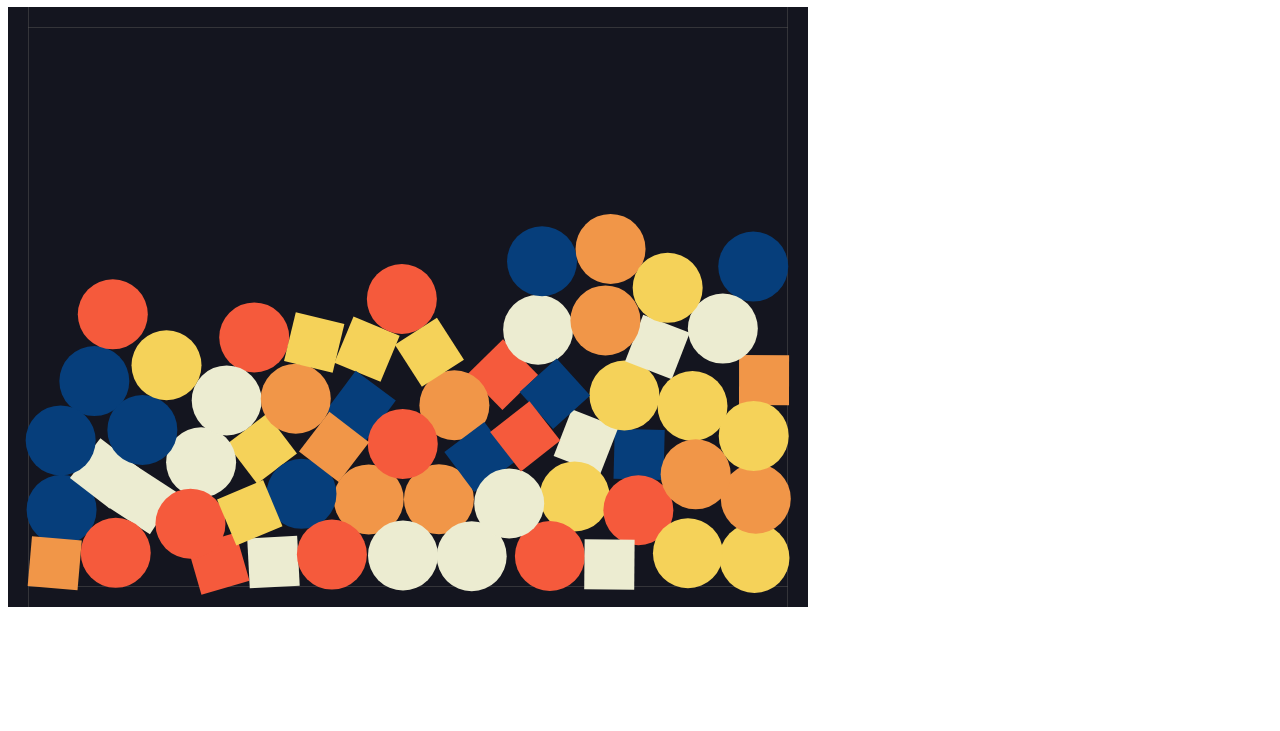
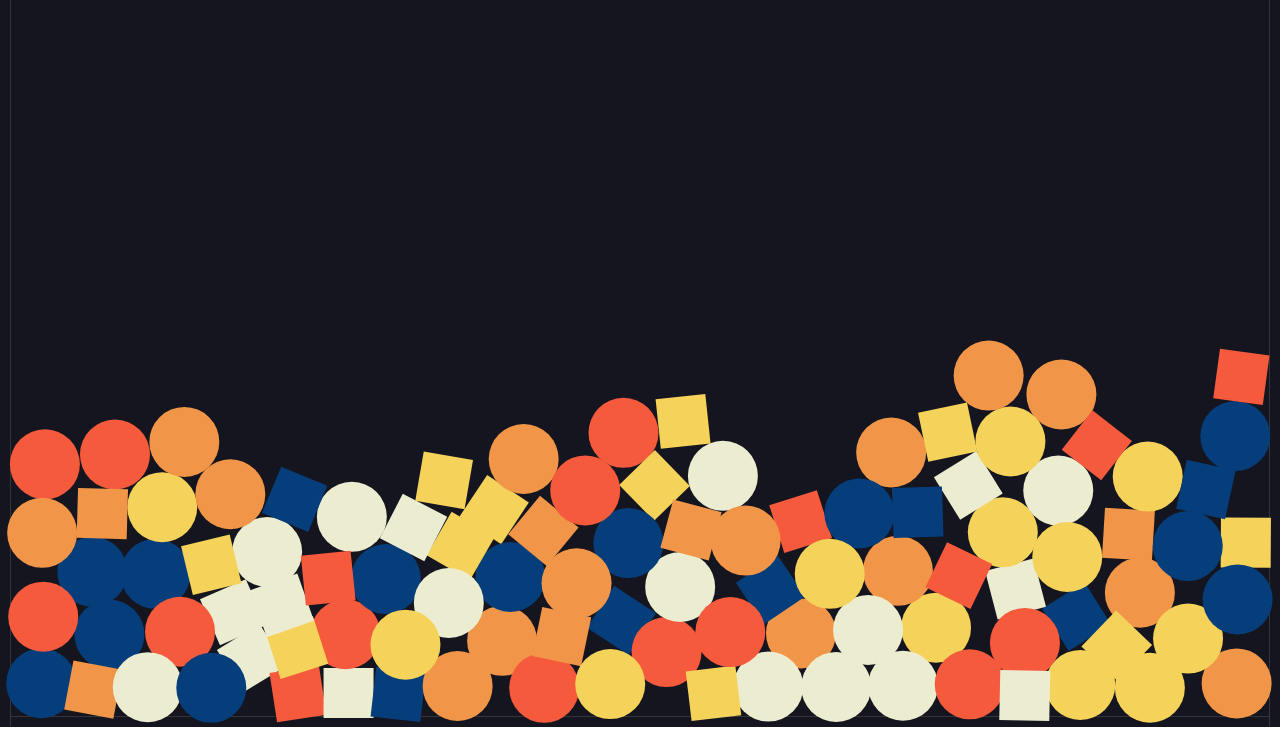
Before and after one commit to N00bG1rl/Gravity-shapes, a plain HTML site: page index.html in a window 1280 px wide. Shown: the part 73-804 px from the top of the page. Drawn offline with nearby package versions, Linux system fonts and the light colour scheme; animation ran at ten frames a second.

Commit message:
Added full width to canvas

```diff
--- a/app.js
+++ b/app.js
@@ -2,8 +2,8 @@
 const { Engine, Render, Runner, World, Bodies, MouseConstraint, Mouse } = Matter
 
 // Declare width and height
-const width = 800
-const height = 600
+const width = window.innerWidth
+const height = window.innerHeight
 
 // Create world/canvas
 const engine = Engine.create()
@@ -30,21 +30,32 @@ World.add(
 )
 
 // Walls array to define world borders so shapes stays inside world
+/* const walls = [
+  // Top wall
+  Bodies.rectangle(400, 0, 800, 20, { isStatic: true }),
+  // Bottom wall
+  Bodies.rectangle(400, 600, 800, 20, { isStatic: true }),
+  // Left wall
+  Bodies.rectangle(0, 300, 20, 600, { isStatic: true }),
+  // Right wall
+  Bodies.rectangle(800, 300, 20, 600, { isStatic: true }),
+] */
+// Walls array to define world borders so shapes stays inside world
 const walls = [
   // Top wall
-  Bodies.rectangle(400, 0, 800, 40, { isStatic: true }),
+  Bodies.rectangle(width / 2, 0, width, 20, { isStatic: true }),
   // Bottom wall
-  Bodies.rectangle(400, 600, 800, 40, { isStatic: true }),
+  Bodies.rectangle(width / 2, height, width, 20, { isStatic: true }),
   // Left wall
-  Bodies.rectangle(0, 300, 40, 600, { isStatic: true }),
+  Bodies.rectangle(0, height / 2, 20, height, { isStatic: true }),
   // Right wall
-  Bodies.rectangle(800, 300, 40, 600, { isStatic: true }),
+  Bodies.rectangle(width, height / 2, 20, height, { isStatic: true }),
 ]
-
 // Add walls array to the world
 World.add(world, walls)
+
 // Add random shapes to random locations into world
-for (let i = 0; i < 60; i++) {
+for (let i = 0; i < 100; i++) {
   if (Math.random() > 0.5) {
     World.add(
       world,
--- a/index.html
+++ b/index.html
@@ -4,6 +4,13 @@
     <meta charset="UTF-8" />
     <meta http-equiv="X-UA-Compatible" content="IE=edge" />
     <meta name="viewport" content="width=device-width, initial-scale=1.0" />
+
+    <style>
+      body {
+        margin: 0;
+        overflow: hidden;
+      }
+    </style>
 
     <script
       src="https://cdnjs.cloudflare.com/ajax/libs/matter-js/0.18.0/matter.min.js"
@@ -15,7 +22,6 @@
     <title>Gravity Shapes</title>
   </head>
   <body>
-    <h1 style="color: firebrick">Click & throw shapes</h1>
     <script src="app.js"></script>
   </body>
 </html>
```
